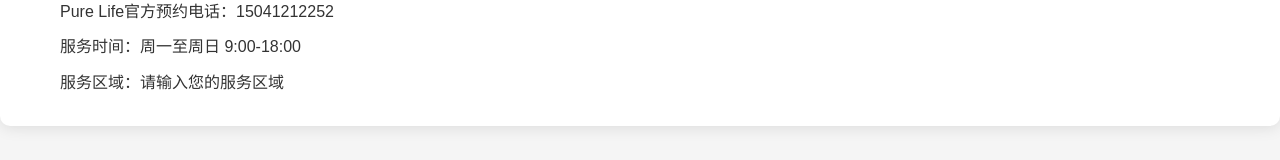
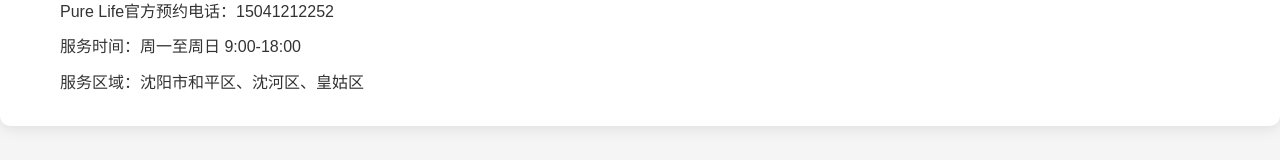
Before and after one commit to Henry336679/pure-life-profile, a plain HTML site: page index.html in a window 1280 px wide. Shown: the part 1032-1192 px from the top of the page. Drawn offline with Linux system fonts and the light colour scheme.

Commit message:
更新服务区域信息

```diff
--- a/index.html
+++ b/index.html
@@ -45,7 +45,7 @@
                 <div class="contact-info">
                     <p>Pure Life官方预约电话：15041212252</p>
                     <p>服务时间：周一至周日 9:00-18:00</p>
-                    <p>服务区域：请输入您的服务区域</p>
+                    <p>服务区域：沈阳市和平区、沈河区、皇姑区</p>
                 </div>
             </div>
         </section>
```
